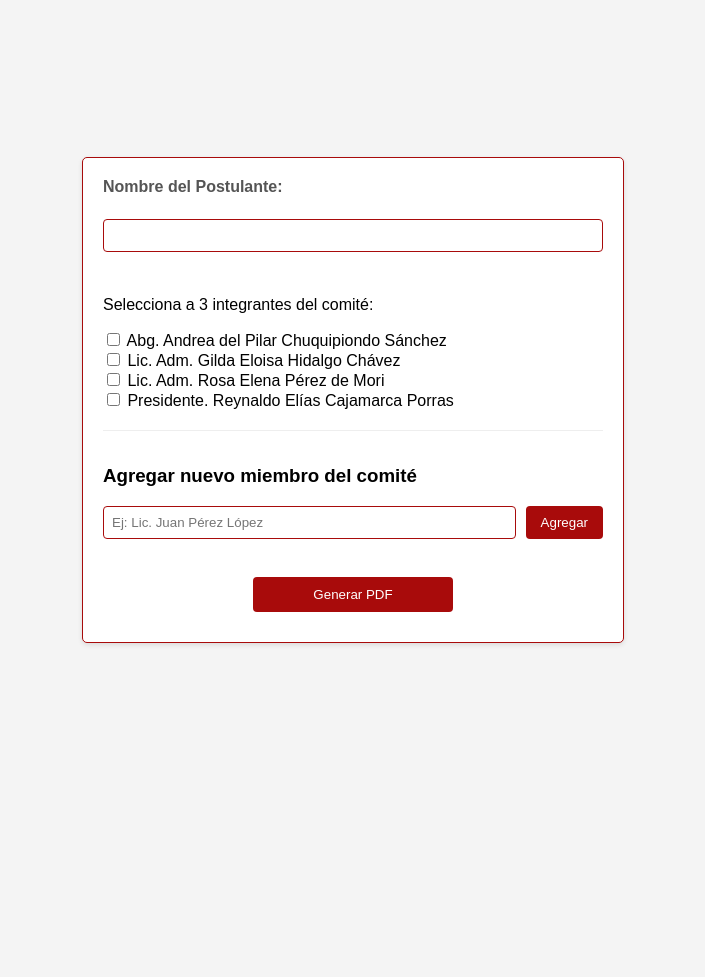
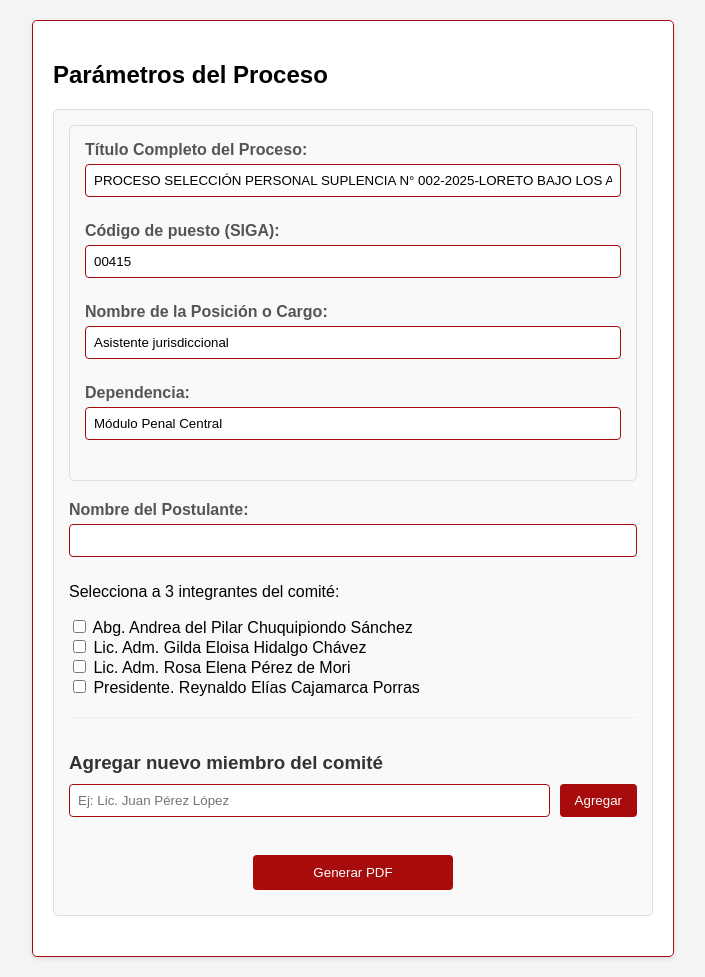
Before and after one commit to Moises2123/generador_pdf, a Flask app: page / in a window 1280 px wide. Shown: the whole page, without its empty margins (287-992 px from the left). Before the commit the page ends 645 px from the top, so only its background shows below. Run offline with Flask 3, Linux system fonts and the light colour scheme.

Commit message:
Mejorando el servicio

```diff
--- a/app.py
+++ b/app.py
@@ -58,11 +58,39 @@ def generar_documento_route():
     nombre_postulante = request.form.get("nombre_postulante")
     seleccionados = request.form.getlist("integrantes")
 
+    # Nuevo parámetro de título completo
+    titulo_proceso = request.form.get("titulo_proceso", "PROCESO SELECCIÓN PERSONAL SUPLENCIA N° 002-2025-LORETO BAJO LOS ALCANCES DEL DECRETO LEGISLATIVO N° 728 DETERMINADO BAJO LA MODALIDAD DE SUPLENCIA")
+    dependencia = request.form.get("dependencia", "Módulo Penal Central")
+
+    # Recopilar información adicional para cada integrante seleccionado
+    integrantes_con_datos = []
+    for integrante in seleccionados:
+        # Crear nombres de campo seguros para los formularios
+        nombre_campo_siga = f"codigo_siga_{integrante.replace(' ', '_').replace('.', '')}"
+        nombre_campo_cargo = f"cargo_{integrante.replace(' ', '_').replace('.', '')}"
+
+        # Obtener valores, usar valores por defecto si no existen
+        codigo_siga = request.form.get(nombre_campo_siga, "00415")
+        cargo = request.form.get(nombre_campo_cargo, "Asistente jurisdiccional")
+
+        integrantes_con_datos.append({
+            "nombre": integrante,
+            "codigo_siga": codigo_siga,
+            "cargo": cargo
+        })
+
     if not nombre_postulante or len(seleccionados) != 3:
         abort(400, "Debes completar todos los campos y seleccionar tres integrantes del comité.")
 
     try:
-        archivo_pdf = generar_documento(nombre_postulante, seleccionados)
+        # Pasar los datos al generador de PDF
+        archivo_pdf = generar_documento(
+            nombre_postulante,
+            integrantes_con_datos,
+            titulo_proceso,
+            dependencia
+        )
+
         # Leer el contenido del archivo PDF
         with open(archivo_pdf, 'rb') as pdf_file:
             pdf_content = pdf_file.read()
@@ -71,7 +99,7 @@ def generar_documento_route():
         # Crear una respuesta de Flask con el PDF
         response = make_response(pdf_content)
         response.headers['Content-Type'] = 'application/pdf'
-        response.headers['Content-Disposition'] = 'inline; filename="documento.pdf"' # <-- Esto es importante
+        response.headers['Content-Disposition'] = 'inline; filename="documento.pdf"'
         return response
     except Exception as e:
         return f"Error al generar el PDF: {str(e)}", 500
--- a/templates/index.html
+++ b/templates/index.html
@@ -19,7 +19,7 @@
         form {
             background-color: #fff;
             margin: 20px auto;
-            width: 500px;
+            width: 600px;
             padding: 20px;
             border: 1px solid #a80b0b;
             border-radius: 5px;
@@ -30,6 +30,11 @@
             text-align: center;
             color: #333;
             margin-bottom: 20px;
+        }
+
+        h3 {
+            color: #333;
+            margin-bottom: 10px;
         }
 
         label {
@@ -153,12 +158,49 @@
             border-top: 1px solid #eee;
             padding-top: 15px;
         }
+
+        .seccion-parametros {
+            border: 1px solid #ddd;
+            border-radius: 5px;
+            padding: 15px;
+            margin-bottom: 20px;
+            background-color: #f9f9f9;
+        }
     </style>
 </head>
 <body>
     <form id="generar-form" action="/generar_documento" method="post" target="_blank">
-        <label for="nombre_postulante">Nombre del Postulante:</label><br>
-        <input type="text" id="nombre_postulante" name="nombre_postulante" required><br><br>
+        <h2>Parámetros del Proceso</h2>
+
+        <div class="seccion-parametros">
+       <div class="seccion-parametros">
+            <div class="form-group">
+                <label for="titulo_proceso">Título Completo del Proceso:</label>
+                <input type="text" id="titulo_proceso" name="titulo_proceso"
+                    value="PROCESO SELECCIÓN PERSONAL SUPLENCIA N° 002-2025-LORETO BAJO LOS ALCANCES DEL DECRETO LEGISLATIVO N° 728 DETERMINADO BAJO LA MODALIDAD DE SUPLENCIA"
+                    required
+                    style="width: 100%; padding: 8px; border: 1px solid #a80b0b; border-radius: 4px;">
+            </div>
+                        <div class="form-group">
+                <label for="codigo_siga">Código de puesto (SIGA):</label>
+                <input type="text" id="codigo_siga" name="codigo_siga" value="00415" required>
+            </div>
+
+            <div class="form-group">
+                <label for="nombre_cargo">Nombre de la Posición o Cargo:</label>
+                <input type="text" id="nombre_cargo" name="nombre_cargo" value="Asistente jurisdiccional" required>
+            </div>
+
+            <div class="form-group">
+                <label for="dependencia">Dependencia:</label>
+                <input type="text" id="dependencia" name="dependencia" value="Módulo Penal Central" required>
+            </div>
+        </div>
+
+        <div class="form-group">
+            <label for="nombre_postulante">Nombre del Postulante:</label>
+            <input type="text" id="nombre_postulante" name="nombre_postulante" required>
+        </div>
 
         <p>Selecciona a 3 integrantes del comité:</p>
         <div id="integrantes-container">
@@ -190,6 +232,9 @@
             integrantesGuardados.forEach(function(integrante) {
                 agregarIntegranteDOM(integrante);
             });
+
+            // Cargar parámetros guardados
+            cargarParametrosGuardados();
 
             // Configurar evento del botón agregar
             document.getElementById('btn-agregar-miembro').addEventListener('click', function() {
@@ -247,12 +292,54 @@
                 container.appendChild(div);
             }
 
+            // Guardar parámetros en localStorage cuando cambien
+            document.getElementById('titulo_proceso').addEventListener('change', guardarParametros);
+            document.getElementById('subtitulo_proceso').addEventListener('change', guardarParametros);
+            document.getElementById('codigo_siga').addEventListener('change', guardarParametros);
+            document.getElementById('nombre_cargo').addEventListener('change', guardarParametros);
+            document.getElementById('dependencia').addEventListener('change', guardarParametros);
+
+            function guardarParametros() {
+                const parametros = {
+                    titulo_proceso: document.getElementById('titulo_proceso').value,
+                    subtitulo_proceso: document.getElementById('subtitulo_proceso').value,
+                    codigo_siga: document.getElementById('codigo_siga').value,
+                    nombre_cargo: document.getElementById('nombre_cargo').value,
+                    dependencia: document.getElementById('dependencia').value
+                };
+
+                localStorage.setItem('parametrosProceso', JSON.stringify(parametros));
+            }
+
+            function cargarParametrosGuardados() {
+                const parametros = JSON.parse(localStorage.getItem('parametrosProceso') || '{}');
+
+                if (parametros.titulo_proceso) {
+                    document.getElementById('titulo_proceso').value = parametros.titulo_proceso;
+                }
+                if (parametros.subtitulo_proceso) {
+                    document.getElementById('subtitulo_proceso').value = parametros.subtitulo_proceso;
+                }
+                if (parametros.codigo_siga) {
+                    document.getElementById('codigo_siga').value = parametros.codigo_siga;
+                }
+                if (parametros.nombre_cargo) {
+                    document.getElementById('nombre_cargo').value = parametros.nombre_cargo;
+                }
+                if (parametros.dependencia) {
+                    document.getElementById('dependencia').value = parametros.dependencia;
+                }
+            }
+
             // Interceptar el envío del formulario para abrir en nueva pestaña
             document.getElementById('generar-form').addEventListener('submit', function(event) {
                 event.preventDefault(); // Evitar el envío normal del formulario
 
                 const form = this;
                 const formData = new FormData(form);
+
+                // Guardar los parámetros al enviar
+                guardarParametros();
 
                 // Crear un nuevo formulario y configurarlo para POST y target _blank
                 const newForm = document.createElement('form');
```
Also changed, not shown: generar_pdf.py (+19 -9 lines).
